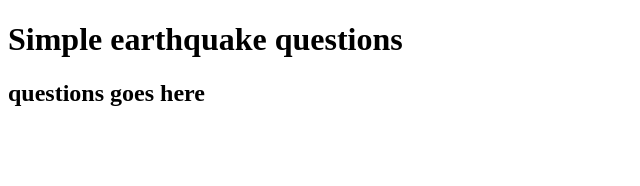
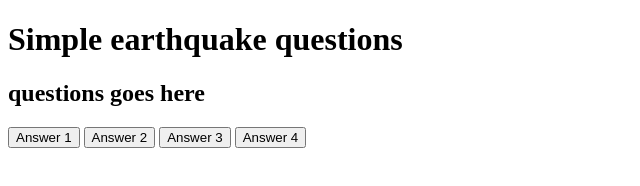
Before and after one commit to bella234428/Quize-app, a plain HTML site: page index.html in a window 1280 px wide. Shown: the whole page, without its empty margins (0-640 px from the left). Drawn offline with Linux system fonts and the light colour scheme.

Commit message:
add button

```diff
--- a/index.html
+++ b/index.html
@@ -12,6 +12,12 @@
         <h1>Simple earthquake questions</h1>
         <div id="quiz">
             <h2 id="questions">questions goes here</h2>
+            <div id="answers">
+                <button class="app">Answer 1</button>
+                <button class="app">Answer 2</button>
+                <button class="app">Answer 3</button>
+                <button class="app">Answer 4</button>
+            </div>
         </div>
     </div>
 
```
